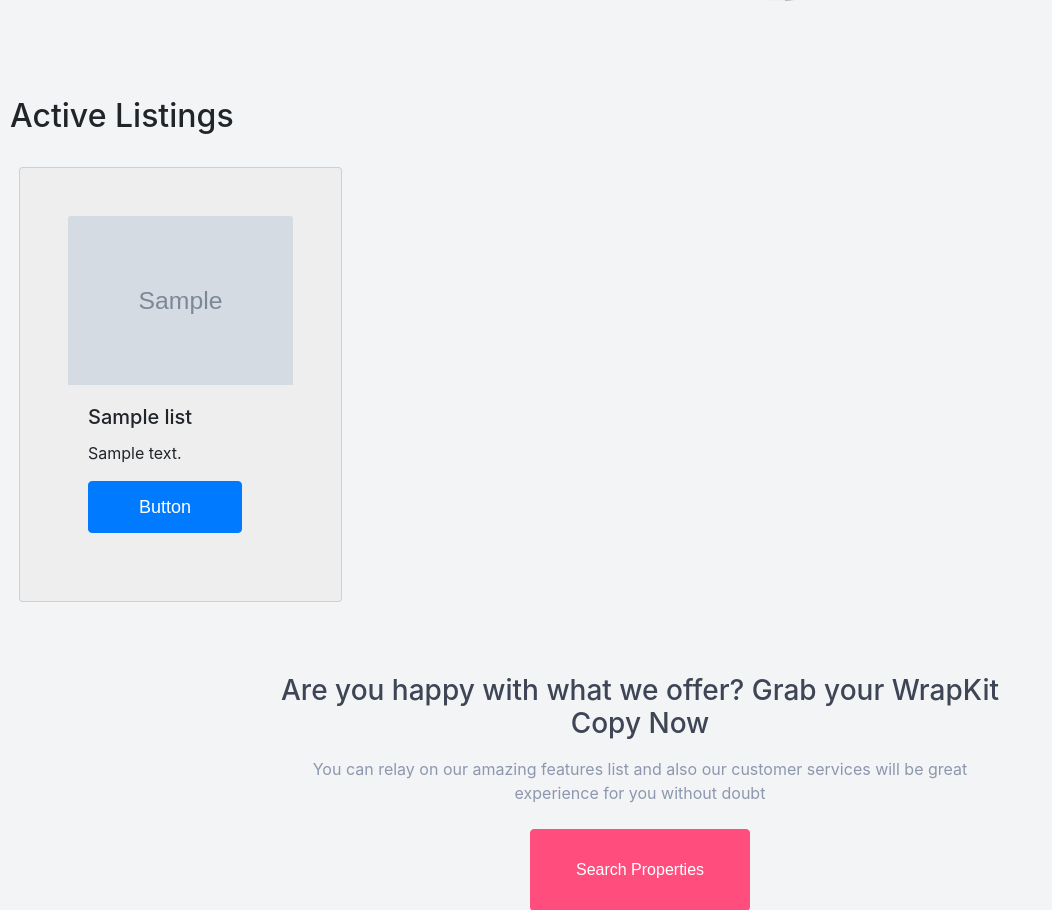
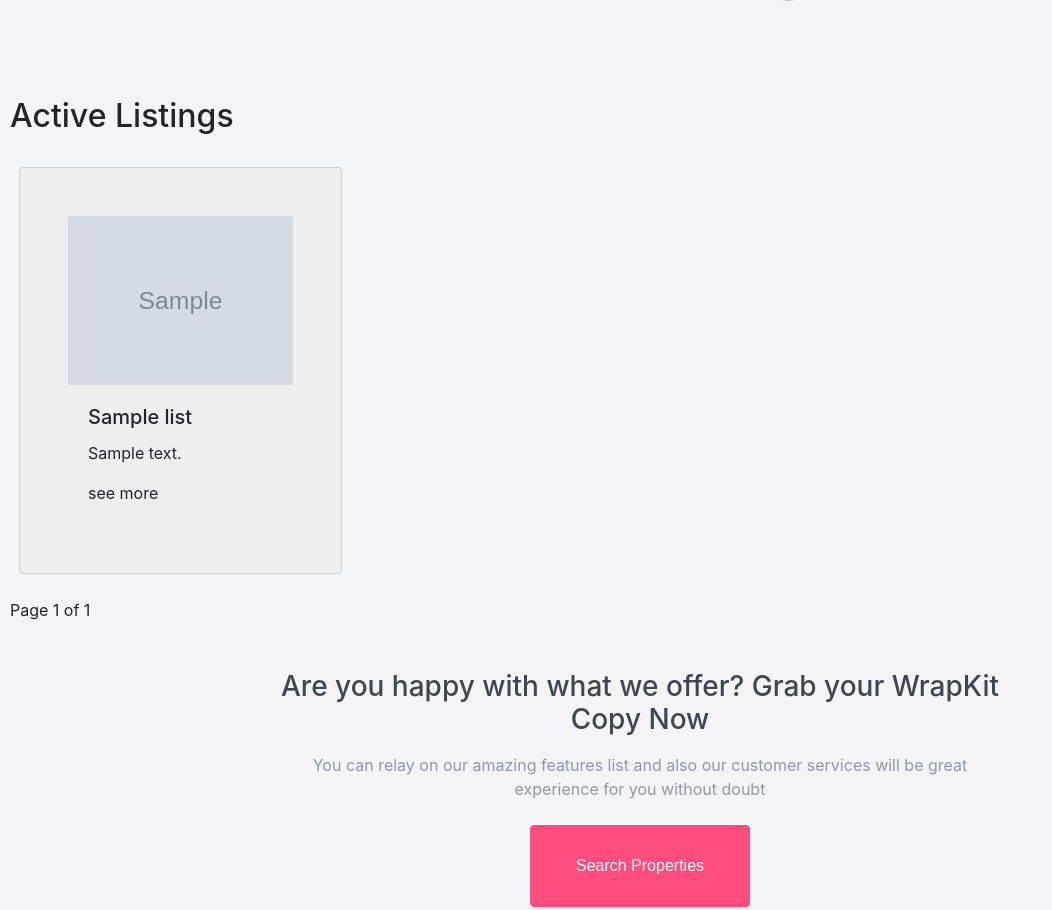
Before and after one commit to ARRIOLALEO/commercebidding, a Django app: template auctions/templates/auctions/index.html in a window 1280 px wide. Shown: the part 693-1603 px from the top of the page, without its empty margins (0-1052 px from the left). Run offline with Django 3.2, Linux system fonts and the light colour scheme; the template is opened without the code that fills it: most values are stand-ins (such as "Sample title", 1, 10 or a date in 2020); grey boxes marked "Sample" are stand-in pictures; some libraries are stand-ins or nearby versions.

Commit message:
the redirections of the products is ready

```diff
--- a/auctions/templates/auctions/categorie.html
+++ b/auctions/templates/auctions/categorie.html
@@ -6,11 +6,7 @@
     <div class="card col-lg-2 col-sm-12 m-2 p-2">
         <img src="media/{{list.image}}" class="card-img-top" alt=".."/>
         <h5 class="card-title">{{ list.title }}</h5>
-        <form id="{{list.id}}" method="post" action="{% url 'seelist' %}">
-             {% csrf_token %}
-             <input type="hidden" dissabled value={{list.id}} name="id">
-             <button type="submit" class="btn btn-primary">More</button>
-        </form>
+        <a href={% url 'seelist' list.id %}>SEE MORE </a>
     </div>
     {% endfor %}
       </div>
--- a/auctions/templates/auctions/index.html
+++ b/auctions/templates/auctions/index.html
@@ -20,7 +20,7 @@
 
     <h2>Active Listings</h2>
 
-    <div class="row">
+    <div class="row" id="offers">
     {% for list in listings %}
     <div class="card col-lg-3 col-sm-12 m-4">
   <img
@@ -33,19 +33,26 @@
     <p class="card-text">
        {{list.description}}
     </p>
-    <form id="{{list.id}}" method="post" action="{% url 'seelist' %}">
-      {% csrf_token %}
-    <input type="hidden" dissabled  value={{ list.id }} name="id">
-    <button type="submit" class="btn btn-primary">Button</button>
-    </form>
+    <a href="{% url 'seelist' list.id %}"> see more </a>
   </div>
 </div>
     {% endfor %}
-
-
     </div>
-
-
+    <div class="paginarion">
+      <span class="steps-links">
+        {% if listings.has_previous %}
+         <a href="?page=1#offers">&laquo; First</a>
+         <a href="?page={{ listings.previous_page_number}}#offers">previus </a>
+         {% endif %}
+         <span class="current">
+           Page {{listings.number }} of {{listings.paginator.num_pages}}
+         </span>
+         {% if listings.has_next %}
+         <a href="?page={{listings.next_page_number}}#offers"> next</a>
+         <a href="?page={{listings.paginator.num_pages}}#offers">Last &raquo;</a>
+         {% endif %}
+      </span>
+    </div>
 <div class="py-5 c2a6">
   <div class="container">
     <!-- row  -->
--- a/auctions/templates/auctions/seelist.html
+++ b/auctions/templates/auctions/seelist.html
@@ -8,7 +8,7 @@
 					<div class="preview col-md-6">
 
 						<div class="preview-pic tab-content">
-							<div class="tab-pane active" id="pic-1"><img src="media/{{list.image}}" /></div>
+							<div class="tab-pane active" id="pic-1"><img src="{% url 'index' %}media/{{list.image}}" /></div>
 						</div>
 
 					</div>
--- a/auctions/urls.py
+++ b/auctions/urls.py
@@ -8,7 +8,7 @@ urlpatterns = [
     path("", include("social_django.urls")),
     path("logout", views.logout_view, name="logout"),
     path("addlist", views.addlist, name="addlist"),
-    path("seelist", views.see_list, name="seelist"),
+    path("seelist/<int:product>/", views.see_list, name="seelist"),
     path("addoffer", views.addoffer, name="addoffer"),
     path("usermetrics", views.metrics, name="usermetrics"),
     path("getdata", views.get_data_metrics, name="getdata"),
--- a/commerce/settings.py
+++ b/commerce/settings.py
@@ -120,8 +120,7 @@ USE_TZ = True
 SOCIAL_AUTH_TRAILING_SLASH = False
 SOCIAL_AUTH_AUTH0_DOMAIN =
 SOCIAL_AUTH_AUTH0_KEY =
-SOCIAL_AUTH_AUTH0_SECRET =
-SOCIAL_AUTH_AUTH0_SCOPE = ["openid", "profile", "email"]
+SOCIAL_AUTH_AUTH0_SECRET = OCIAL_AUTH_AUTH0_SCOPE = ["openid", "profile", "email"]
 
 # webappexample\settings.py
 
```
Also changed, not shown: auctions/views.py (+18 -14 lines), db.sqlite3.
